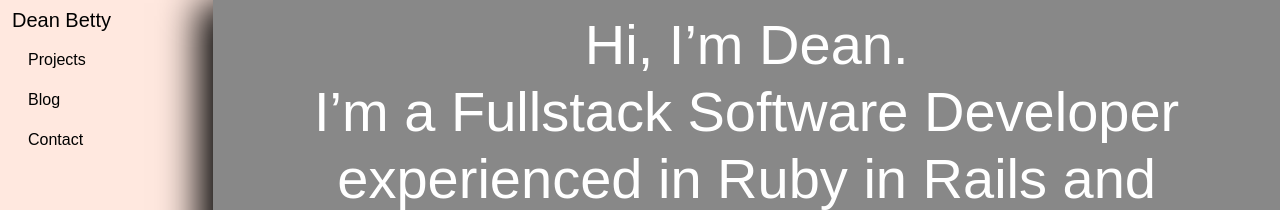
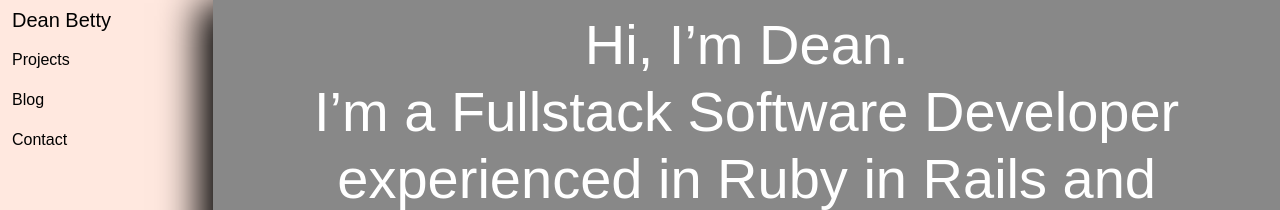
Before and after one commit to deanpointblank/Portfolio_v3, a React (Create React App) app: page / in a window 1280 px wide. Shown: the top 210 px of the page. Built offline with nearby package versions, Linux system fonts and the light colour scheme; a web font is replaced by a local one.

Commit message:
delete margin and padding left for nav-links

```diff
--- a/src/App.js
+++ b/src/App.js
@@ -24,7 +24,7 @@ function App() {
       <Container fluid className="mh-100">
         <Row className="h-100">
           <Col xs={2}>
-            <MenuContainer />
+            <MenuContainer/>
           </Col>
           <Col>
             <Switch>
--- a/src/Containers/menu.js
+++ b/src/Containers/menu.js
@@ -6,7 +6,7 @@ export default class MenuContainer extends Component {
 
     render(){
         return(
-            <Nav defaultActiveKey="/" className="flex-column">
+            <Nav defaultActiveKey="/" className="d-flex flex-column">
                     <Navbar.Brand href="/">Dean Betty</Navbar.Brand>
                     <Nav.Link href="/projects">Projects</Nav.Link>
                     <Nav.Link href="/blog">Blog</Nav.Link>
--- a/src/index.css
+++ b/src/index.css
@@ -49,6 +49,8 @@ body {
 
 .nav-link {
   color: black;
+  margin-left: 0;
+  padding-left: 0;
 }
 .nav-link:hover {
   color: black;
```
